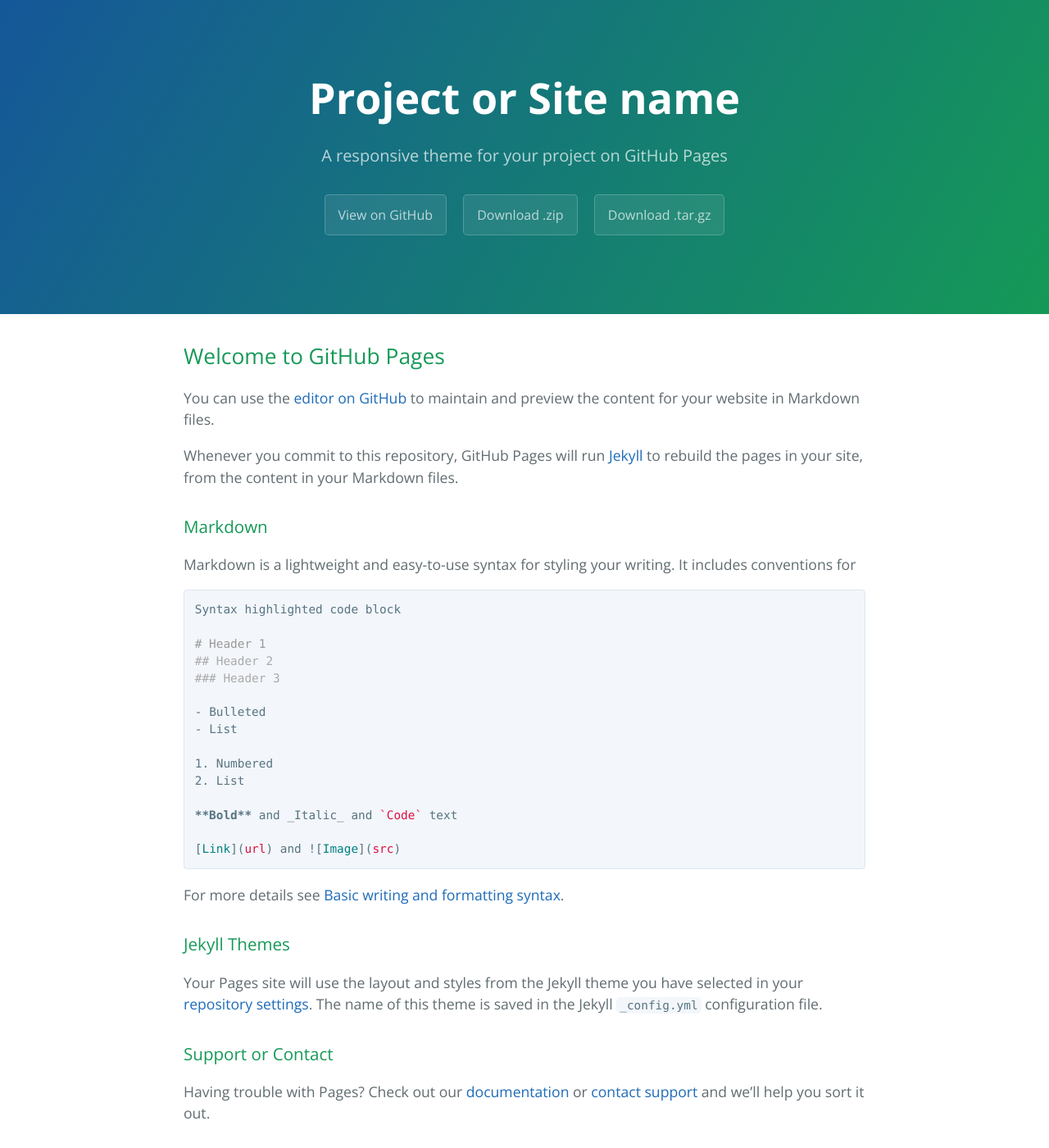
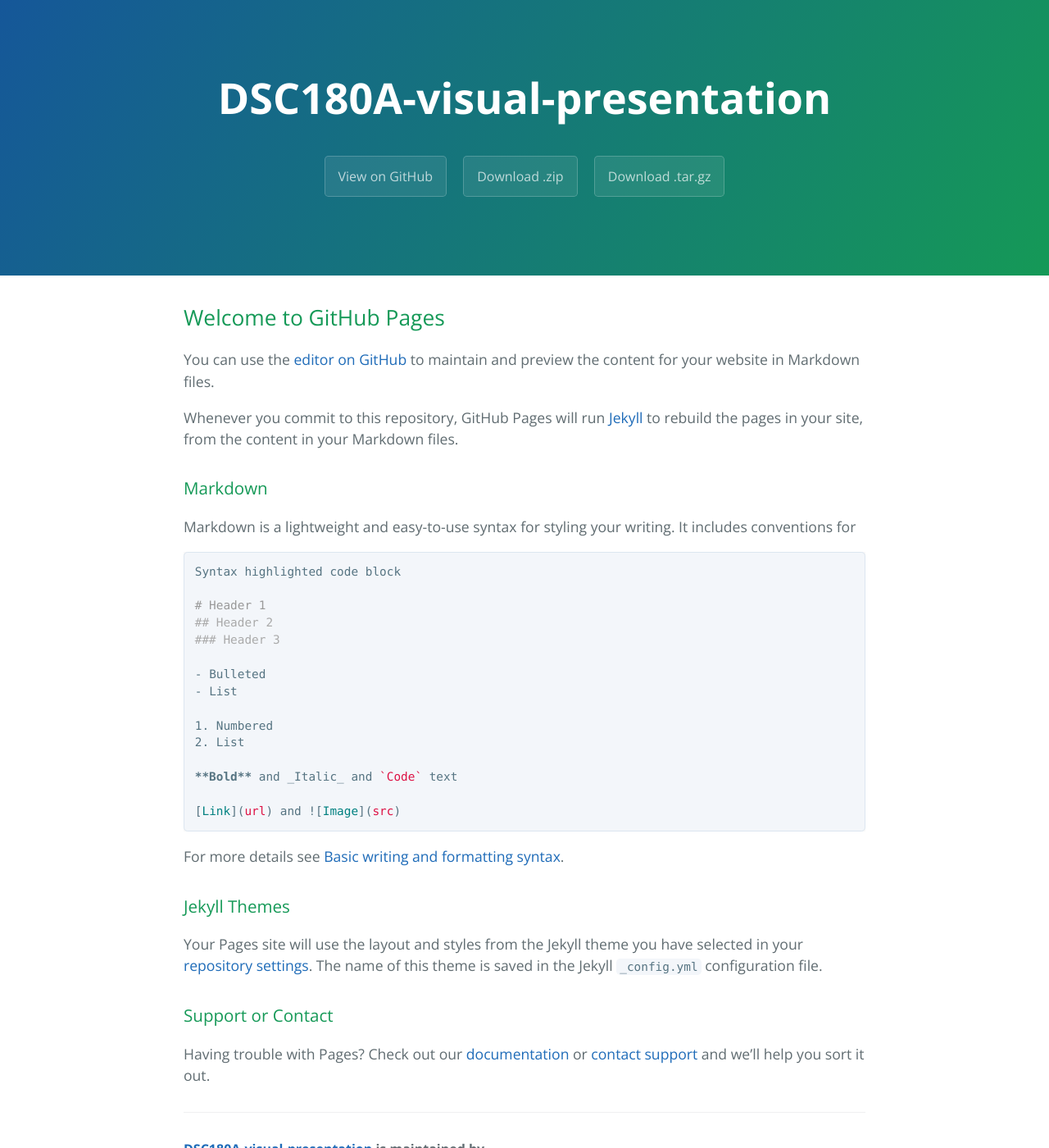
Before and after one commit to a1limon/DSC180A-visual-presentation, a Jekyll site: the page built from index.md, in a window 1280 px wide and 1400 px high. Shown: the whole window at 82% size. Built offline with Jekyll 4.4.1, drawn with Linux system fonts in a browser that asks for light colours; our own code applies the rules of GitHub Pages for plain Markdown files; some of the changed text lies outside the part shown.

Commit message:
modify config

```diff
--- a/_config.yml
+++ b/_config.yml
@@ -1,19 +1,3 @@
 theme: jekyll-theme-cayman
-# Setup
-title:        Project or Site name
-tagline:      A responsive theme for your project on GitHub Pages
-baseurl:      ""
-paginate:     1
-locale:       "en"
-
-# About/contact
-author:
-  name:       Author name
-  url:        http://yourhomepage.com
-
-# Gems
-gems:
-  - jekyll-paginate
-
-#Others
-markdown: kramdown
+remote_theme: pages-themes/cayman@v0.2.0
+show_downloads: true
```
